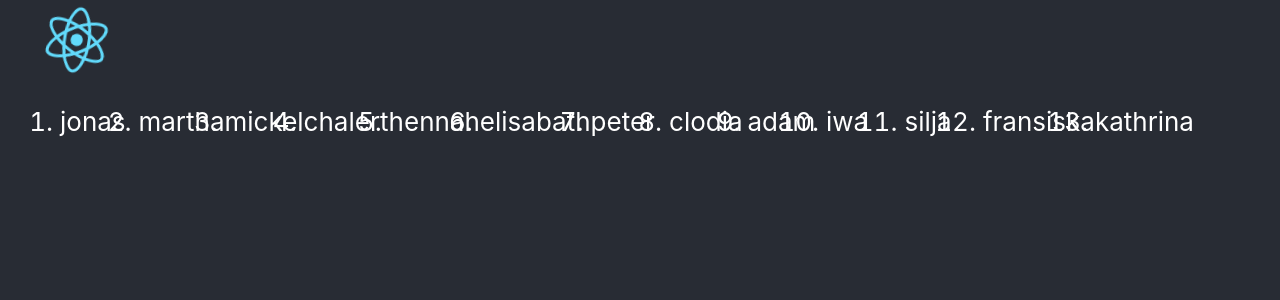
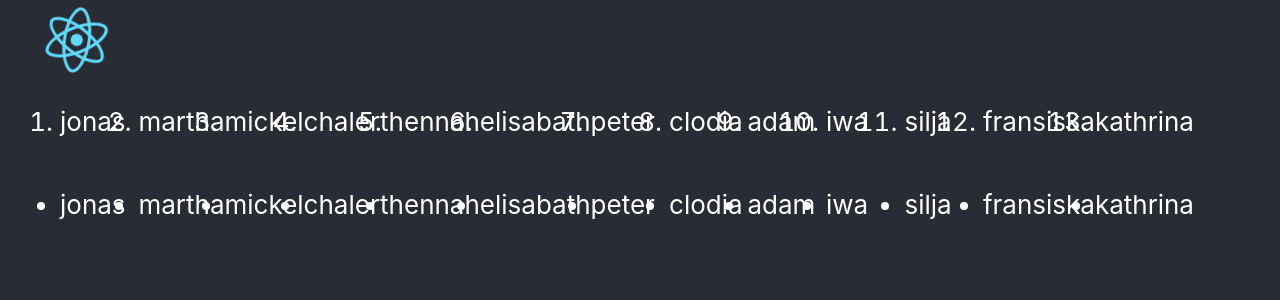
Before and after one commit to Chanuka999/React_DP_Education, a React (Create React App) app in the folder Array Fregment/my-app/: page / in a window 1280 px wide. Shown: the top 300 px of the page. Built offline with nearby package versions, Linux system fonts and the light colour scheme.

Commit message:
unorderdlist

```diff
--- a/Array Fregment/my-app/src/Components/UnorderdListItem.jsx
+++ b/Array Fregment/my-app/src/Components/UnorderdListItem.jsx
@@ -1,5 +1,7 @@
-const UnorderdListItem = () => {
-  return <div></div>;
+import ListItem from "./ListItem";
+
+const UnorderdListItem = ({ itemList }) => {
+  return <ul>{<ListItem items={itemList} />}</ul>;
 };
 
 export default UnorderdListItem;
```
